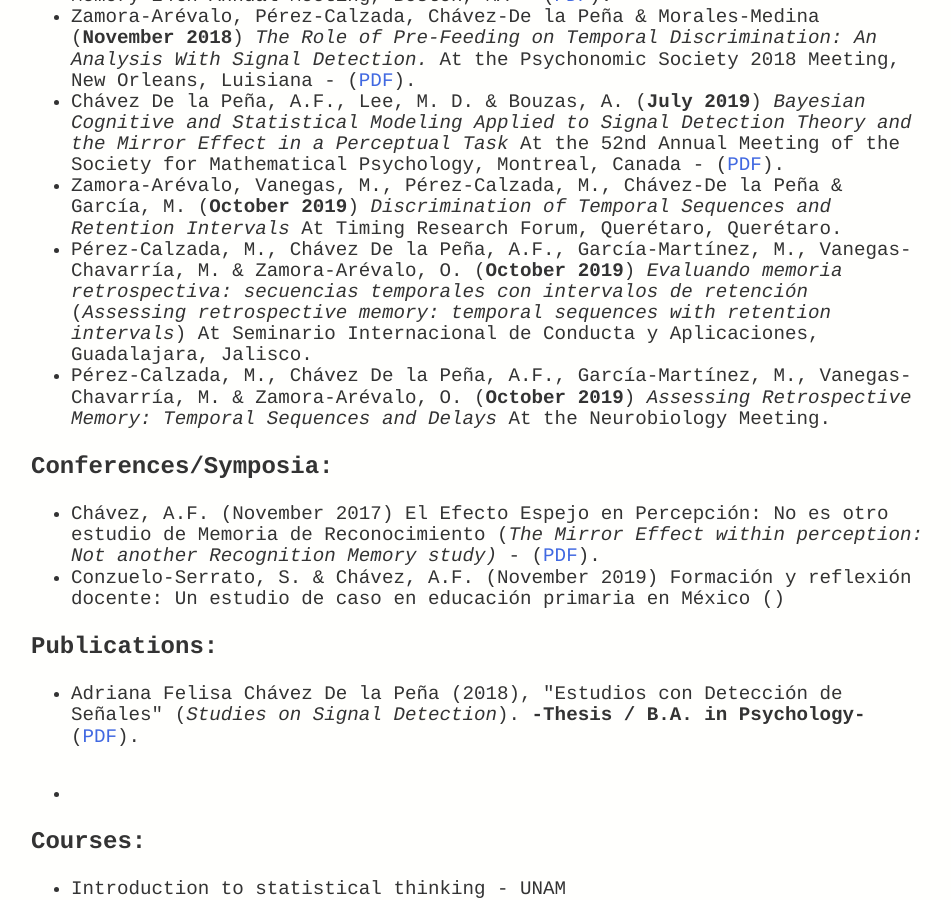
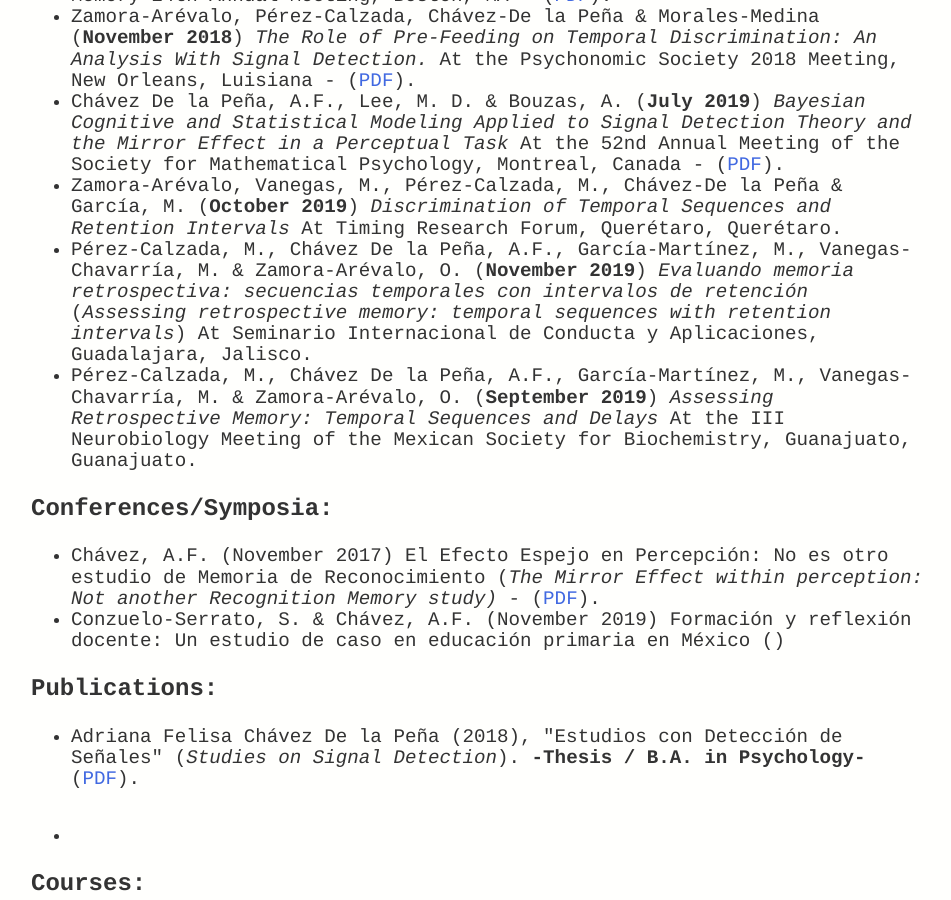
Before and after one commit to BouzasLab25/bouzaslab25.github.io, a Jekyll site: the page built from people/felisa.html, in a window 1280 px wide and 900 px high, scrolled down 1996 px. Shown: the whole window, without its empty margins (161-1112 px from the left). Built offline with Jekyll 4.4.1, drawn with Linux system fonts in a browser that asks for light colours.

Commit message:
Update felisa.html

```diff
--- a/people/felisa.html
+++ b/people/felisa.html
@@ -52,8 +52,8 @@ title: Lab25 Adriana Felisa
 		<li class='ho' > Zamora-Arévalo, Pérez-Calzada, Chávez-De la Peña & Morales-Medina (<b>November 2018</b>) <i>The Role of Pre-Feeding on Temporal Discrimination: An Analysis With Signal Detection.</i> At the Psychonomic Society 2018 Meeting, New Orleans, Luisiana - (<a class='link' href="/documents/poster_Psychonomics2018_Zam.pdf" target="_blank">PDF</a>). </li>
 		<li class='ho' > Chávez De la Peña, A.F., Lee, M. D. & Bouzas, A. (<b>July 2019</b>) <i> Bayesian Cognitive and Statistical Modeling Applied to Signal Detection Theory and the Mirror Effect in a Perceptual Task </i> At the 52nd Annual Meeting of the Society for Mathematical Psychology, Montreal, Canada - (<a class='link' href="/documents/Poster_Adriana_MathPsych2019.pdf" target="_blank">PDF</a>). </li>
 		<li class='ho' > Zamora-Arévalo, Vanegas, M., Pérez-Calzada, M.,  Chávez-De la Peña & García, M. (<b>October 2019</b>) <i>Discrimination of Temporal Sequences and Retention Intervals</i> At Timing Research Forum, Querétaro, Querétaro. </li>
-		<li class='ho' > Pérez-Calzada, M., Chávez De la Peña, A.F., García-Martínez, M., Vanegas-Chavarría, M. & Zamora-Arévalo, O. (<b>October 2019</b>) <i>Evaluando memoria retrospectiva: secuencias temporales con intervalos de retención</i> (<i>Assessing retrospective memory: temporal sequences with retention intervals</i>) At Seminario Internacional de Conducta y Aplicaciones, Guadalajara, Jalisco. </li>
-		<li class='ho' > Pérez-Calzada, M., Chávez De la Peña, A.F., García-Martínez, M., Vanegas-Chavarría, M. & Zamora-Arévalo, O. (<b>October 2019</b>) <i>Assessing Retrospective Memory: Temporal Sequences and Delays</i> At the Neurobiology Meeting. </li>
+		<li class='ho' > Pérez-Calzada, M., Chávez De la Peña, A.F., García-Martínez, M., Vanegas-Chavarría, M. & Zamora-Arévalo, O. (<b>November 2019</b>) <i>Evaluando memoria retrospectiva: secuencias temporales con intervalos de retención</i> (<i>Assessing retrospective memory: temporal sequences with retention intervals</i>) At Seminario Internacional de Conducta y Aplicaciones, Guadalajara, Jalisco. </li>
+		<li class='ho' > Pérez-Calzada, M., Chávez De la Peña, A.F., García-Martínez, M., Vanegas-Chavarría, M. & Zamora-Arévalo, O. (<b>September 2019</b>) <i>Assessing Retrospective Memory: Temporal Sequences and Delays</i> At the III Neurobiology Meeting of the Mexican Society for Biochemistry, Guanajuato, Guanajuato.</li>
 </ul>
 <p style="text-align:justify"><b>Conferences/Symposia:</b></p>
 	<ul>
```
